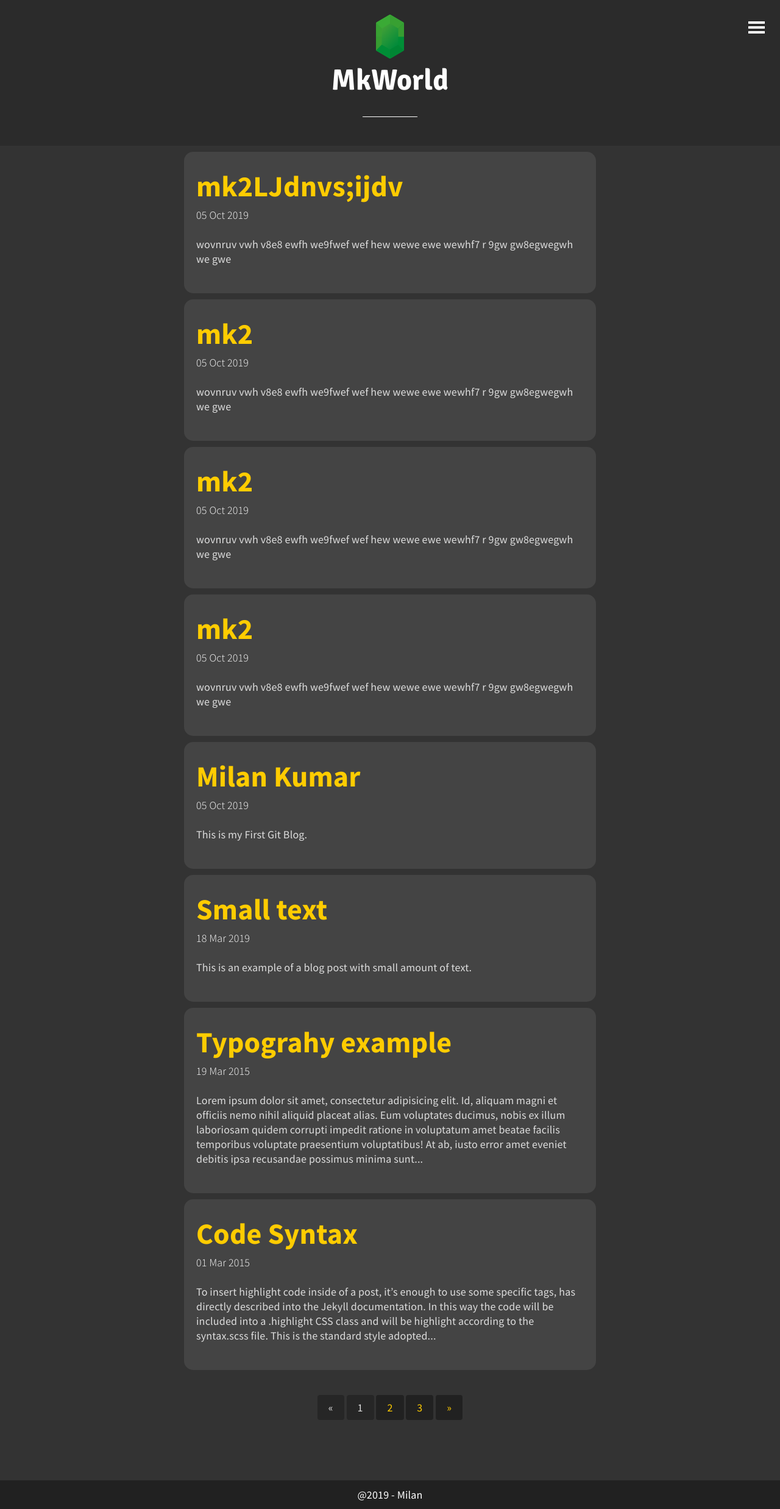
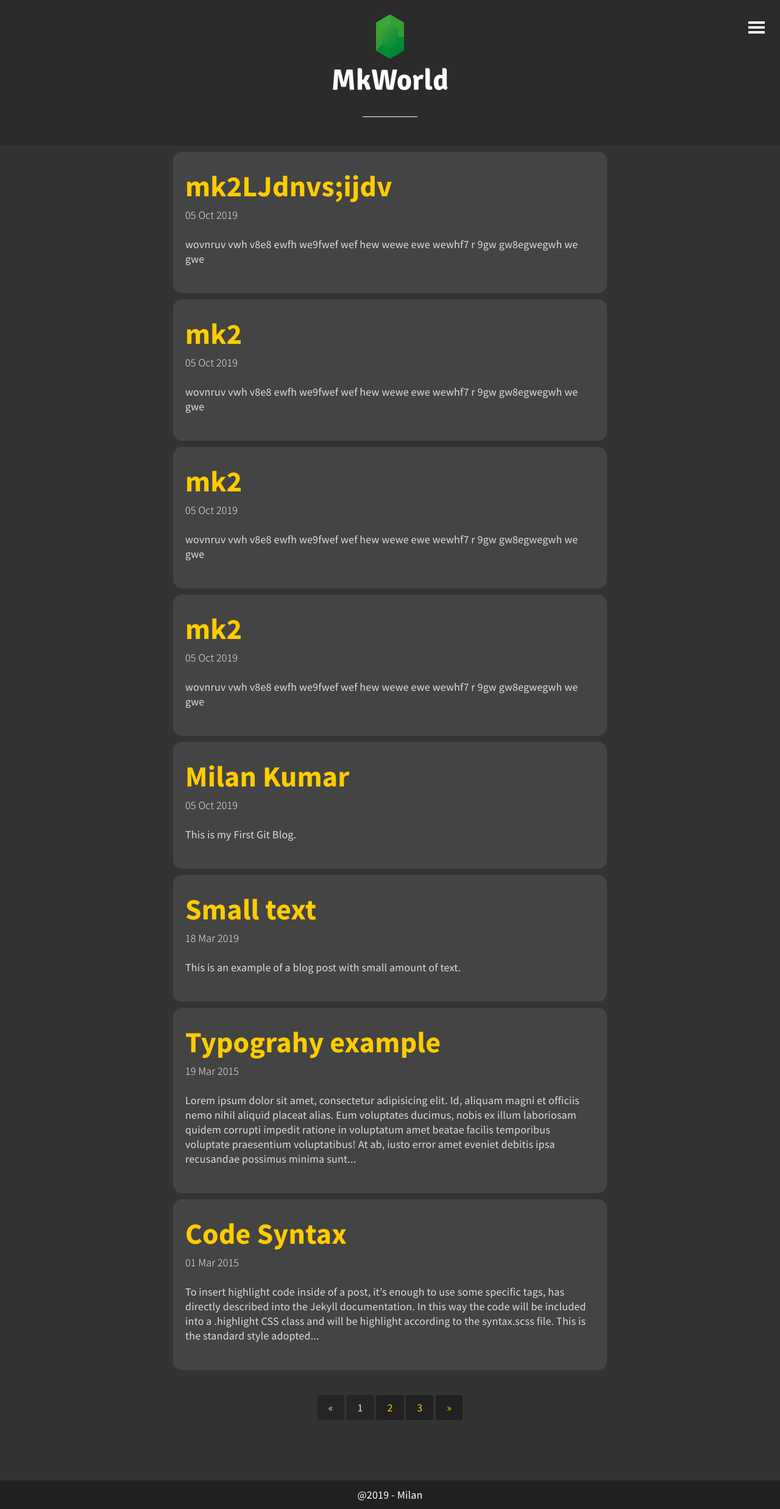
Before and after one commit to bdmilan/blog, a Jekyll site: the page built from index.html, in a window 1280 px wide. Shown: the whole page at 61% size. Built offline with Jekyll 4.4.1, drawn with Linux system fonts in a browser that asks for light colours; the list of posts is cut into pages by our own code.

Commit message:
Update layout.scss

```diff
--- a/_sass/layout.scss
+++ b/_sass/layout.scss
@@ -119,7 +119,7 @@ html, body {
 #container {
 	margin:0 auto;
 	max-width: 730px;
-	padding: 0 1.5rem;
+	padding: 0 0.5rem;
 }
 
 #header {
```
